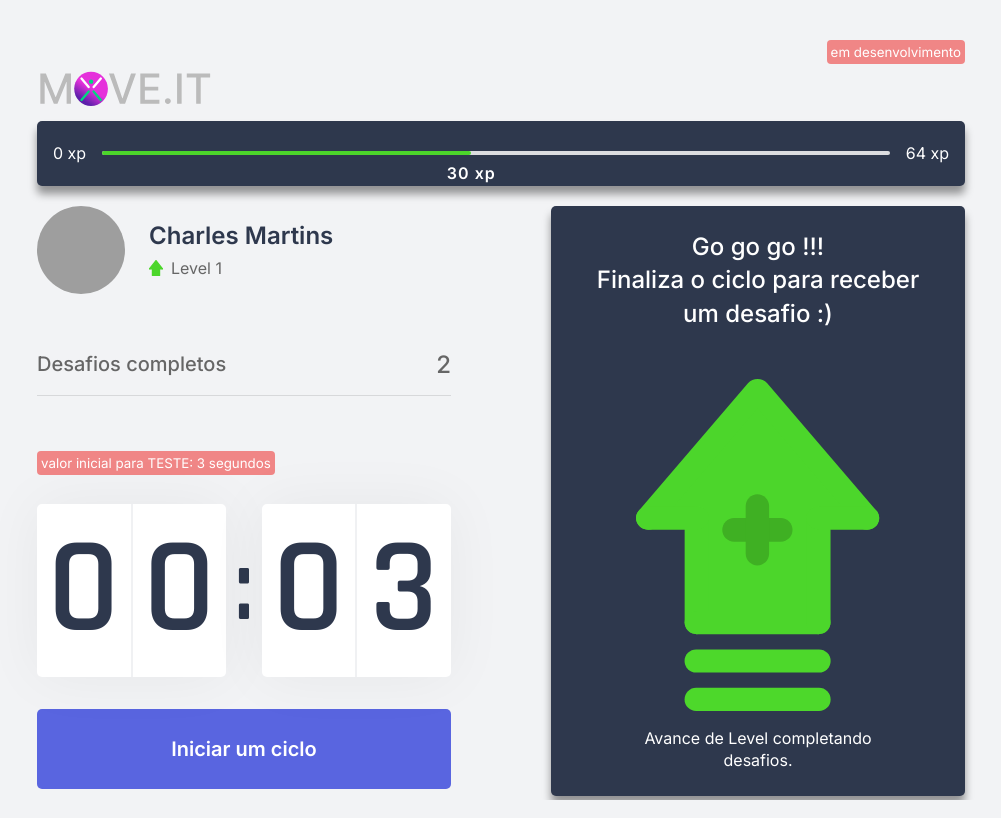
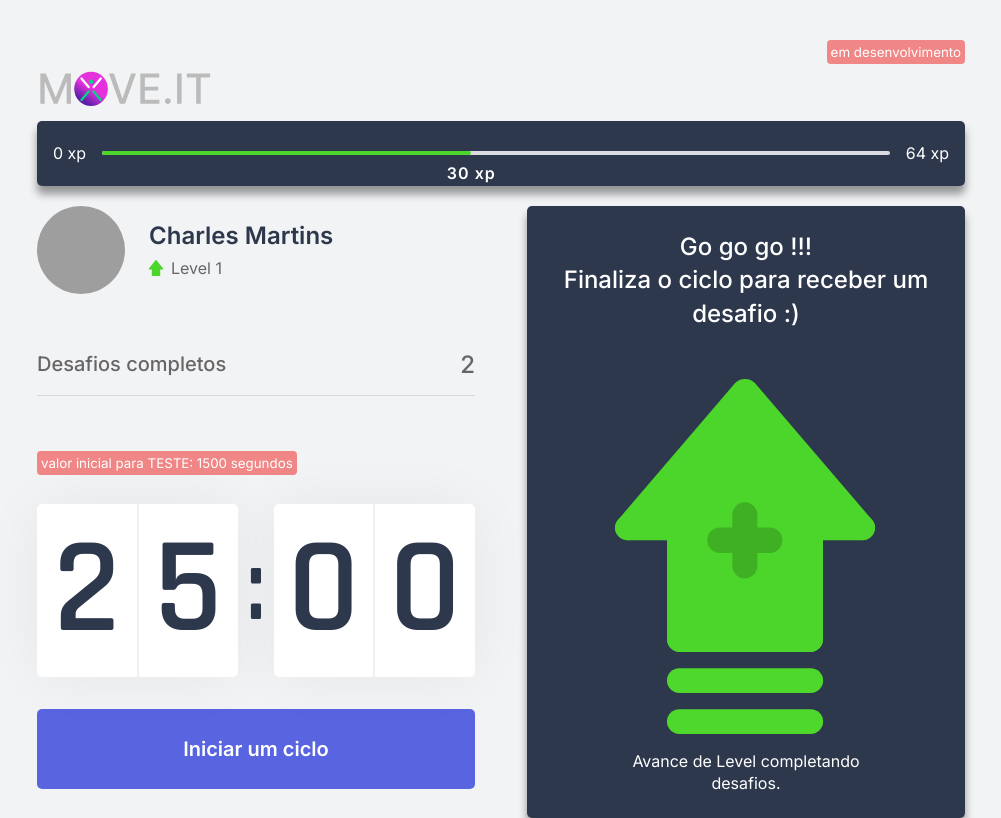
Before and after one commit to charles-mrt/nlw4-move.it, a Next.js app: page / in a window 1280 px wide. Shown: the whole page, without its empty margins (139-1140 px from the left). Built offline with nearby package versions, Linux system fonts and the light colour scheme; grey boxes are pictures that could not be loaded.

Commit message:
adjusted cutdown - challenge section  resp.devices

```diff
--- a/src/components/Countdown.tsx
+++ b/src/components/Countdown.tsx
@@ -5,9 +5,9 @@ import styles from '../styles/components/Countdown.module.css';
 let countdownTimeout: NodeJS.Timeout;
 
 export function Countdown() {
-    // StartTime 25 minutes = 0.25
+    // StartTime 25 minutes = 25
     // StartTime 3 seconds = 0.05
-    const startTime = 0.05 * 60;
+    const startTime = 25 * 60;
     const { startNewChallenge } = useContext(ChallengesContext);
 
     const [time, setTime] = useState(startTime);
--- a/src/styles/pages/Home.module.css
+++ b/src/styles/pages/Home.module.css
@@ -10,9 +10,9 @@
 
 .container section {
     flex: 1;
+    display: grid;
+    grid-template-columns: repeat(auto-fit, minmax(250px, 1fr));
+    gap: 3.25rem;
+    align-content: center;
 
-    display: grid;
-    grid-template-columns: 1fr 1fr;
-    gap: 6.25rem;
-    align-content: center;
 }
```
